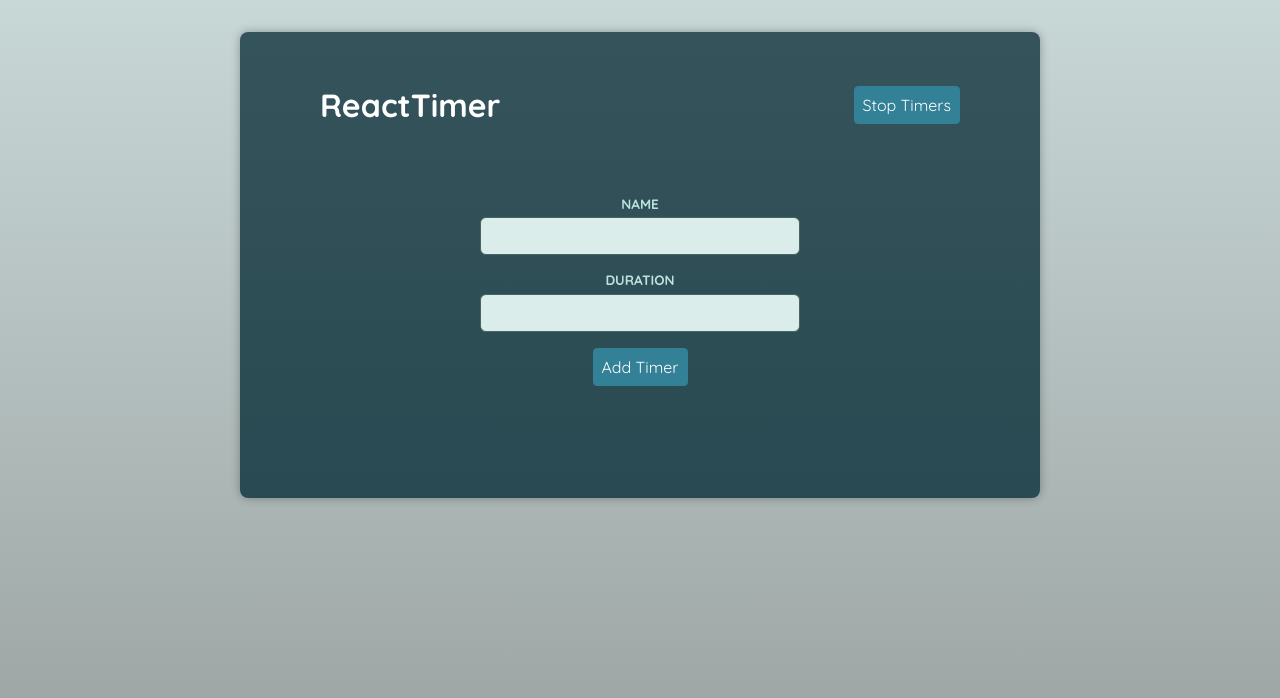
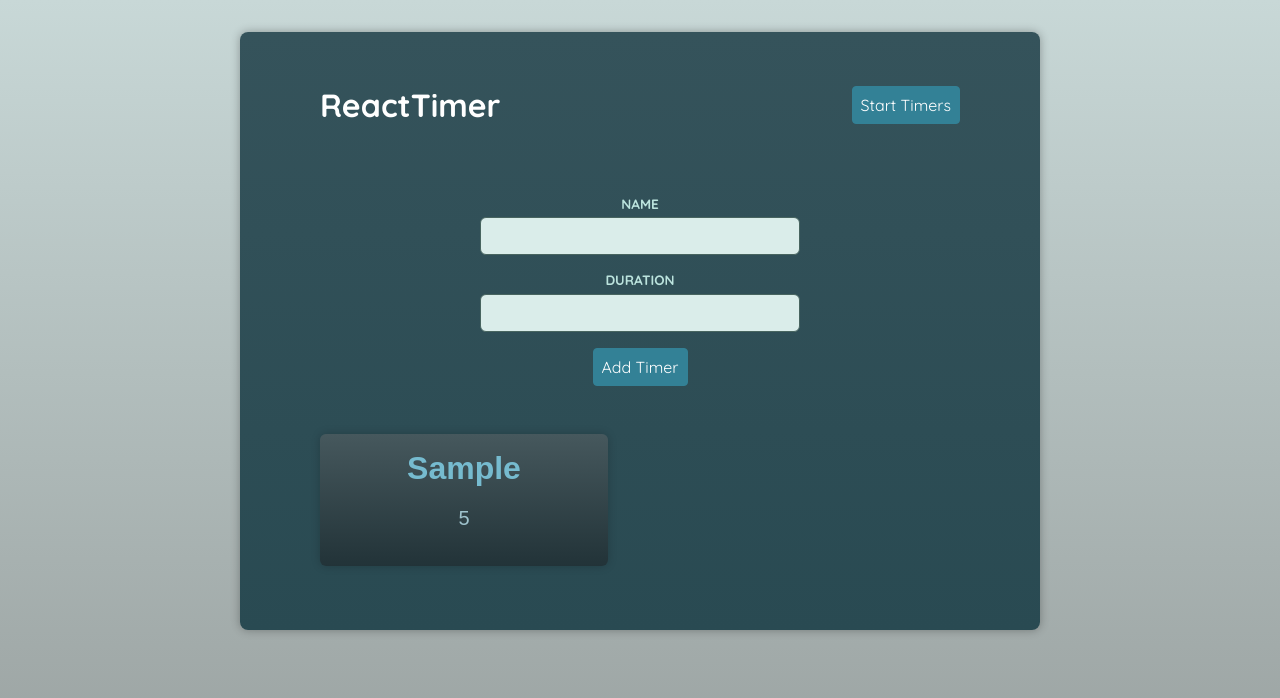
Before and after one commit to maruti-panchal/advanced-react, a React (Vite) app: page / in a window 1280 px wide. Both pictures are taken after typing "Sample", "5" into the empty fields and a click on the button "Add Timer". Shown: the top 698 px of the page. Built offline with nearby package versions, Linux system fonts and the light colour scheme; a web font is replaced by a local one.

Commit message:
IMPL useContext and useReducer to make centralised data.

```diff
--- a/src/App.tsx
+++ b/src/App.tsx
@@ -1,15 +1,18 @@
 import AddTimer from './components/AddTimer.tsx';
 import Header from './components/Header.tsx';
+import TimersContextProvider from './components/store/timers-context.tsx';
 import Timers from './components/Timers.tsx';
 
 function App() {
   return (
     <>
-      <Header />
-      <main>
-        <AddTimer />
-        <Timers />
-      </main>
+      <TimersContextProvider>
+        <Header />
+        <main>
+          <AddTimer />
+          <Timers />
+        </main>
+      </TimersContextProvider>
     </>
   );
 }
--- a/src/components/AddTimer.tsx
+++ b/src/components/AddTimer.tsx
@@ -3,13 +3,16 @@ import { useRef } from 'react';
 import Button from './UI/Button.tsx';
 import Form, { FormHandle } from './UI/Form.tsx';
 import Input from './UI/Input.tsx';
+import { useTimersContext } from './store/timers-context.tsx';
 
 export default function AddTimer() {
   const form = useRef<FormHandle>(null);
+  const {addTimer}=useTimersContext();
 
   function handleSaveTimer(data: unknown) {
     const extractedData = data as { name: string; duration: string };
     console.log(extractedData);
+    addTimer({name:extractedData.name,duration:Number(extractedData.duration)});
     form.current?.clear();
   }
 
--- a/src/components/Header.tsx
+++ b/src/components/Header.tsx
@@ -1,11 +1,14 @@
 import Button from './UI/Button.tsx';
+import {useTimersContext } from './store/timers-context.tsx';
 
 export default function Header() {
+  const timersCtx=useTimersContext();
   return (
     <header>
       <h1>ReactTimer</h1>
-
-      <Button>Stop Timers</Button>
+      <Button onClick={timersCtx.isRunning?timersCtx.stopTimer:timersCtx.startTimer}>
+        {timersCtx.isRunning?"Stop":"Start"} Timers
+      </Button>
     </header>
   );
 }
--- a/src/components/Timer.tsx
+++ b/src/components/Timer.tsx
@@ -1,9 +1,11 @@
+import { Timer as TimerProps} from './store/timers-context.tsx';
 import Container from './UI/Container.tsx';
 
-export default function Timer() {
+export default function Timer({name,duration}:TimerProps) {
   return (
     <Container as="article">
-      <h2>TODO: TIMER NAME</h2>
+      <h2>{name}</h2>
+      <p>{duration}</p>
     </Container>
   );
 }
--- a/src/components/Timers.tsx
+++ b/src/components/Timers.tsx
@@ -1,3 +1,15 @@
+import { useTimersContext } from "./store/timers-context";
+import Timer from "./Timer";
+
 export default function Timers() {
-  return <ul>{/* TODO ... */}</ul>;
+  const {timers}=useTimersContext();
+
+  return(
+  <ul>
+    {timers.map(timer=>
+      <li key={timer.name}>
+        <Timer {...timer}/>
+      </li>)}
+     </ul>
+  );
 }
--- /dev/null
+++ b/src/components/store/timers-context.tsx
@@ -0,0 +1,116 @@
+import { createContext, useContext, useReducer } from "react";
+
+export type Timer={
+    name:string;
+    duration:number;
+}
+
+type TimersState={
+    isRunning:boolean;
+    timers:Timer[];
+}
+
+const initialState:TimersState={
+    isRunning:false,
+    timers:[]
+}
+
+type TimersContextvalue=TimersState & {
+    addTimer:(timer:Timer)=>void;
+    startTimer:()=>void;
+    stopTimer:()=>void;
+}
+
+// type Action={
+//     type:"ADD_TIMER" | "START_TIMER" | "STOP_TIMER";
+//     payload?:Timer;
+// }
+
+type StartTimersAction={
+    type:"START_TIMER";
+}
+
+type StopTimersAction={
+    type:"STOP_TIMER";
+}
+
+type AddTimerAction={
+    type:"ADD_TIMER";
+    payload:Timer;
+}
+
+type Action= StartTimersAction | StopTimersAction | AddTimerAction;
+
+function timersReducer(state:TimersState,action:Action):TimersState{
+    switch(action.type){
+        case "ADD_TIMER":
+            if(action.payload){
+                return {
+                    ...state,
+                    timers:[...state.timers,{
+                        name:action.payload.name,
+                        duration:action.payload.duration
+                    }]
+                }
+            }
+            return state;
+        case "START_TIMER":
+            return {
+                ...state,
+                isRunning:true
+            };
+        case "STOP_TIMER":
+            return {
+                ...state,
+                isRunning:false
+            };
+        default:
+            return state;
+    }
+}
+
+const TimersContext= createContext<TimersContextvalue | null>(null);
+
+export function useTimersContext(){
+    const timerCtx=useContext(TimersContext);
+
+    if(!timerCtx){
+        throw new Error("useTimersContext must be used within a TimersContextProvider");
+    }
+    return timerCtx;
+}
+
+type TimersContextProviderProps={
+    children:React.ReactNode;
+}
+
+export default function TimersContextProvider({children}:TimersContextProviderProps){
+
+    const [timersState,dispatch]=useReducer(timersReducer,initialState);
+
+
+    const ctx:TimersContextvalue={
+
+        isRunning:timersState.isRunning,
+        timers:timersState.timers,
+
+        addTimer(timer:Timer){
+            dispatch({type:"ADD_TIMER",payload:timer});
+        },
+
+        startTimer(){
+            dispatch({type:"START_TIMER"});
+        },
+
+        stopTimer(){
+            dispatch({type:"STOP_TIMER"});
+        }
+    }
+
+
+    return (
+        <TimersContext.Provider value={ctx}>
+            {children}
+        </TimersContext.Provider>
+    );
+}
```
